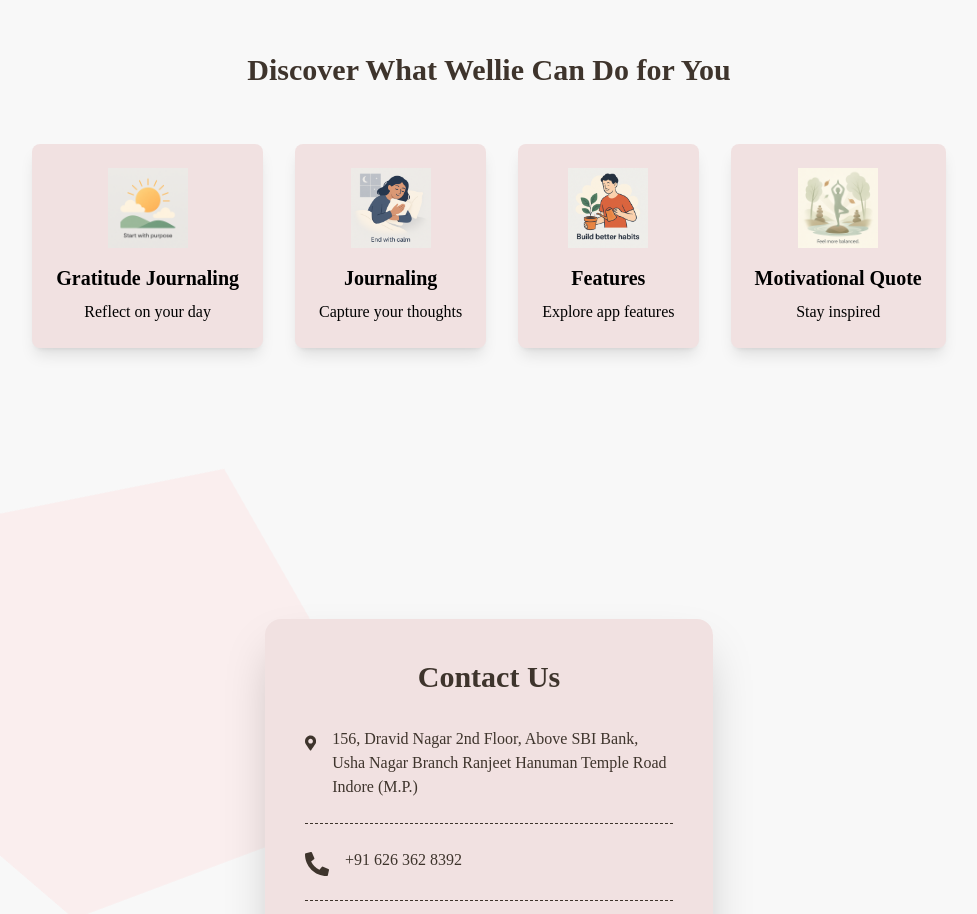
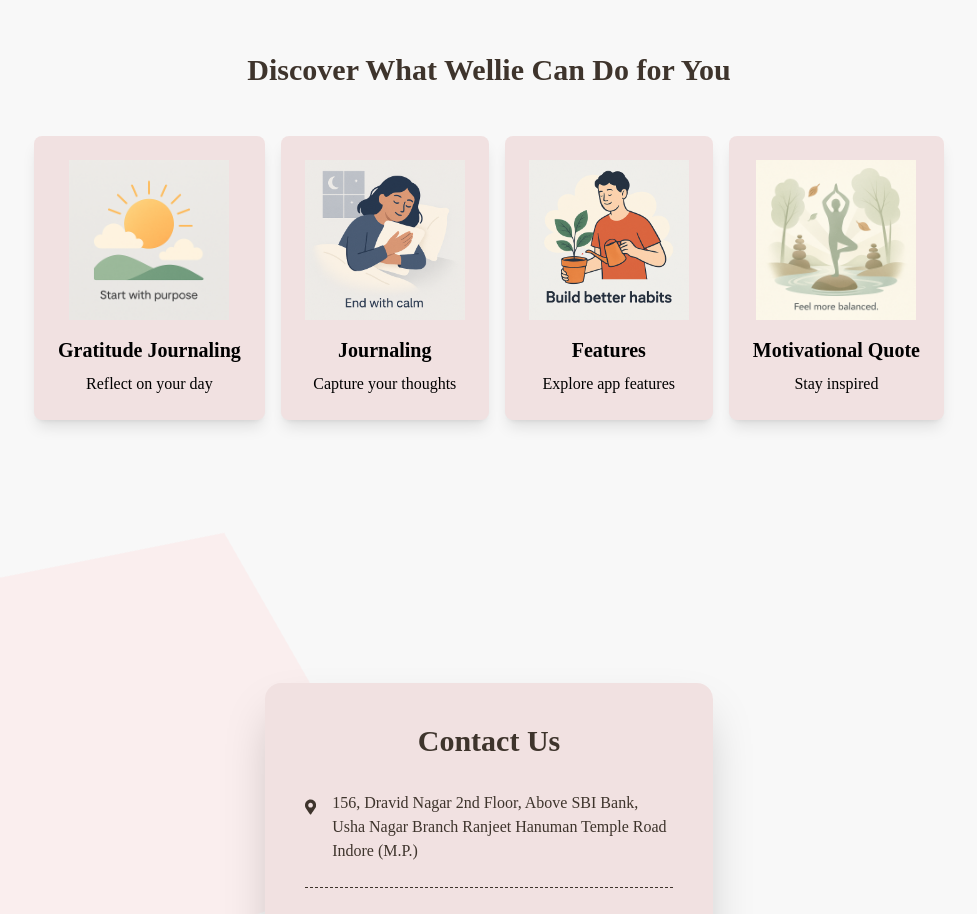
Before and after one commit to V-mandloi/Wellie, a React (Vite) app in the folder Frontend/: page /about in a window 1280 px wide. Shown: the part 2100-3014 px from the top of the page, without its empty margins (151-1128 px from the left). Built offline with nearby package versions, Linux system fonts and the light colour scheme.

Commit message:
cards size done

```diff
--- a/Frontend/src/components/About/about6.jsx
+++ b/Frontend/src/components/About/about6.jsx
@@ -1,13 +1,12 @@
 import React from 'react';
-
 const Card = ({ title, description, image }) => {
   return (
-    <div className="bg-secondary rounded-lg shadow-lg p-6 m-4 text-center transition-transform duration-300 transform hover:scale-105 cursor-pointer hover:bg-stone-100">
+    <div className="bg-secondary rounded-lg shadow-lg p-6 m-2 text-center transition-transform duration-300 transform hover:scale-105 cursor-pointer hover:bg-stone-100">
       <div className="mb-4">
         <img
           src={image}
           alt={title}
-          className="w-20 h-20 object-cover mx-auto"
+          className="w-40 h-30 object-cover mx-auto"
         />
       </div>
       <h2 className="text-xl font-bold mb-2">{title}</h2>
@@ -15,5 +14,4 @@
     </div>
   );
 };
-
 export default Card ;
```
